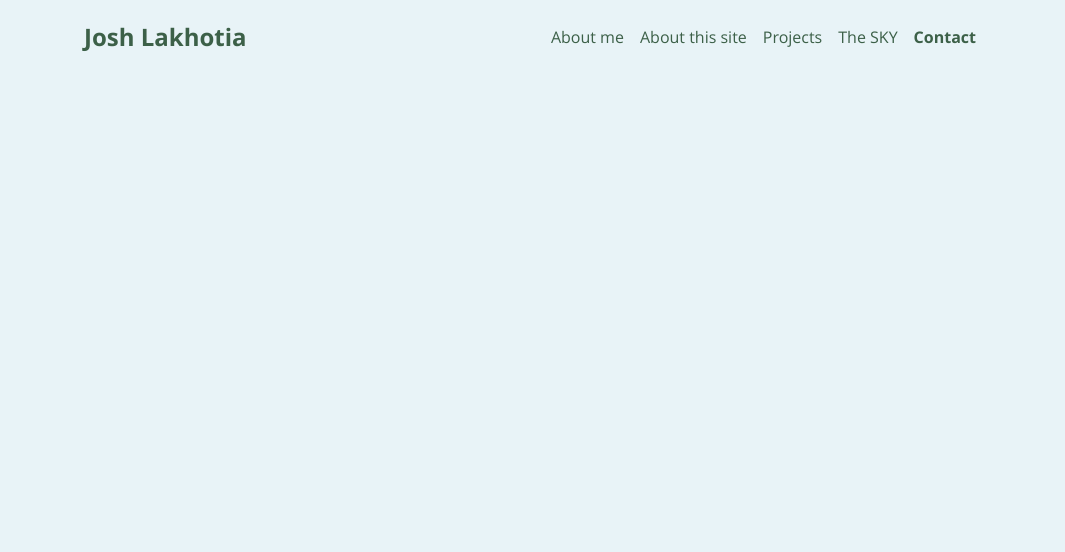
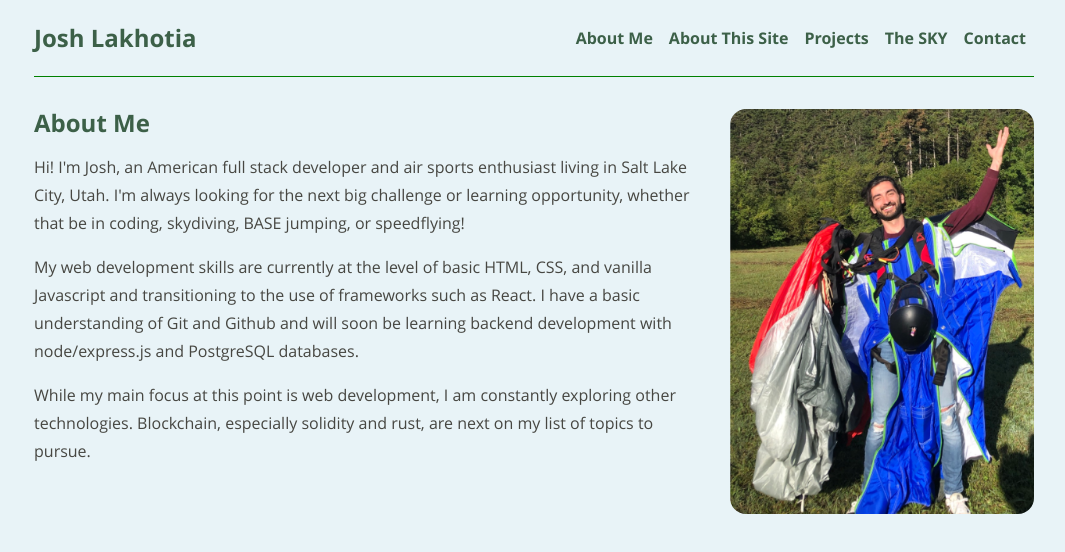
Before and after one commit to joshlakhotia/Josh-portfolio-website, a plain HTML site: page index.html in a window 1280 px wide. Shown: the whole page, without its empty margins (106-1171 px from the left). Drawn offline with Linux system fonts and the light colour scheme.

Commit message:
Added about me section with picture and styling

```diff
--- a/index.html
+++ b/index.html
@@ -13,10 +13,10 @@
     <h1 id=#logo>Josh Lakhotia</h1>
     <ul class="navigation-list">
       <li class="navigation-item">
-        <a href="#about-me">About me</a>
+        <a href="#about-me">About Me</a>
       </li>
       <li class="navigation-item">
-        <a href="#about-this-site">About this site</a>
+        <a href="#about-this-site">About This Site</a>
       </li>
       <li class="navigation-item">
         <a href="#projects">Projects</a>
@@ -30,7 +30,17 @@
     </ul>
   </nav>
   <main>
-
+    <section id="about-me">
+      <div class="about-me-container">
+        <div class="about-me-text-container">
+          <h2>About Me</h2>
+          <p>Hi! I'm Josh, an American full stack developer and air sports enthusiast living in Salt Lake City, Utah. I'm always looking for the next big challenge or learning opportunity, whether that be in coding, skydiving, BASE jumping, or speedflying!</p>
+          <p>My web development skills are currently at the level of basic HTML, CSS, and vanilla Javascript and transitioning to the use of frameworks such as React. I have a basic understanding of Git and Github and will soon be learning backend development with node/express.js and PostgreSQL databases. </p>
+          <p>While my main focus at this point is web development, I am constantly exploring other technologies. Blockchain, especially solidity and rust, are next on my list of topics to pursue.</p>
+        </div>
+        <img class="portrait" src="resources/images/josh-picture (2).png" alt="picture of josh lakhotia">
+      </div>
+    </section>
   </main>
 </body>
 </html>
--- a/resources/style.css
+++ b/resources/style.css
@@ -15,6 +15,7 @@
 :root {
   --background-color: #E8F3F7;
   --heading-color: #3c6048;
+  --link-color: #3c6048;
   --hover-color: #8eb691;
   --text-color: #474742;
 }
@@ -23,18 +24,21 @@ html, body {
   height: 100%;
   background-color: var(--background-color);
   color: var(--text-color);
+  font-family: 'open_sans', sans-serif;
 }
 
 body {
-  max-width: 900px;
+  max-width: 1000px;
   margin: 0 auto;
   font-family: "open_sans", sans-serif;
+  line-height: 1.75rem;
 }
 
 nav {
   display: flex;
   color: var(--heading-color);
   align-items: center;
+  border-bottom: .1rem solid green;
 }
 
 #logo {
@@ -53,5 +57,26 @@ nav {
 
 a {
   text-decoration: none;
+  color: var(--link-color);
+  font-weight: bold;
+}
+
+.about-me-container {
+  display: flex;
+  padding: 2rem 0;
+}
+
+.about-me-text-container {
+  margin-right: 2rem;
+}
+
+.portrait {
+  border-radius: 1rem;
+  width: 19rem;
+}
+
+h2 {
+  margin: 0;
+  padding: 0;
   color: var(--heading-color)
 }
```
Also changed, not shown: resources/images/josh-picture (2).png (added).
